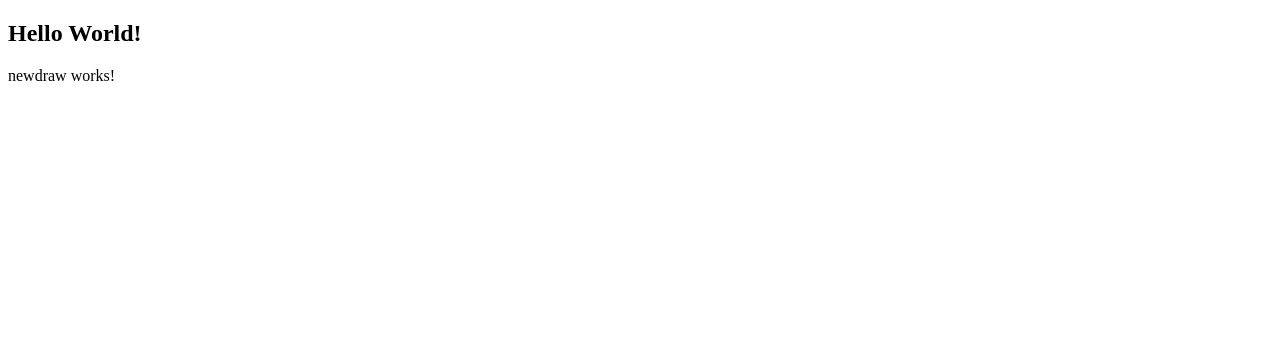
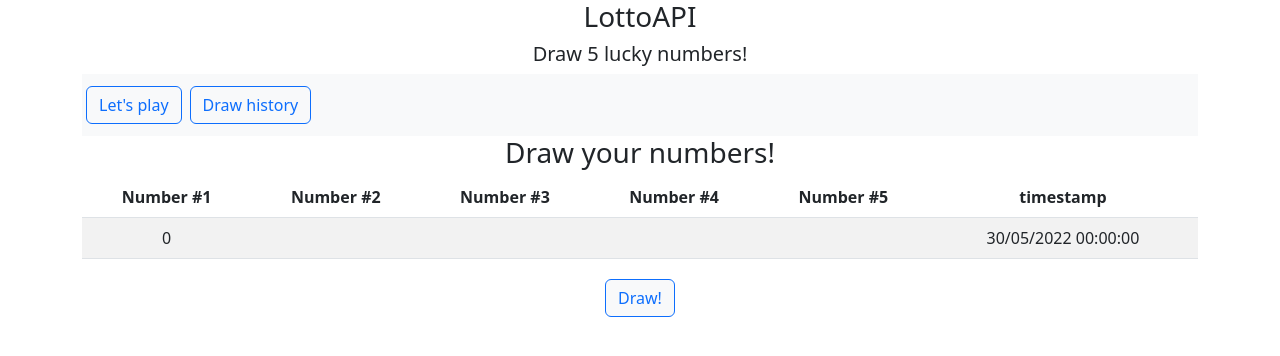
Before and after one commit to SzymonSobiks/LottoAPI, an Angular app in the folder ui/LottoUI/: page /newdraw in a window 1280 px wide. Shown: the top 356 px of the page. Built offline with nearby package versions, Linux system fonts and the light colour scheme.

Commit message:
Add table for drawhistory component

```diff
--- a/ui/LottoUI/src/app/app.component.html
+++ b/ui/LottoUI/src/app/app.component.html
@@ -1,3 +1,19 @@
-<h2>Hello World!</h2>
+<div class="container">
 
-<router-outlet></router-outlet>
+  <h3 class="d-flex justify-content-center">LottoAPI</h3>
+  <h5 class="d-flex justify-content-center">Draw 5 lucky numbers!</h5>
+
+  <nav class="navbar navbar-expand-sm bg-light navbar-dark">
+      <ul class="navbar-nav">
+          <li class="nav-item">
+              <button routerLink="newdraw" class="m-1 btn btn-light btn-outline-primary" Button>Let's play</button>
+          </li>
+          <li class="nav-item">
+              <button routerLink="drawhistory" class="m-1 btn btn-light btn-outline-primary" Button>Draw history</button>
+          </li>
+      </ul>
+  </nav>
+
+  <router-outlet></router-outlet>
+
+  </div>
--- a/ui/LottoUI/src/app/drawhistory/drawhistory.component.html
+++ b/ui/LottoUI/src/app/drawhistory/drawhistory.component.html
@@ -1 +1,24 @@
-<p>drawhistory works!</p>
+<table class="table text-center table-striped">
+    <thead>
+        <tr>
+            <!-- <th>Id</th> -->
+            <th>Number #1</th>
+            <th>Number #2</th>
+            <th>Number #3</th>
+            <th>Number #4</th>
+            <th>Number #5</th>
+            <th>Timestamp</th>
+        </tr>
+    </thead>
+    <tbody>
+        <tr *ngFor="let dataItem of DrawList">
+            <!-- <td>{{dataItem.DrawId}}</td> -->
+            <td>{{dataItem.DrawNumber1}}</td>
+            <td>{{dataItem.DrawNumber2}}</td>
+            <td>{{dataItem.DrawNumber3}}</td>
+            <td>{{dataItem.DrawNumber4}}</td>
+            <td>{{dataItem.DrawNumber5}}</td>
+            <td>{{dataItem.DrawDateTime}}</td>
+        </tr>
+    </tbody>
+</table>
--- a/ui/LottoUI/src/app/drawhistory/drawhistory.component.ts
+++ b/ui/LottoUI/src/app/drawhistory/drawhistory.component.ts
@@ -1,4 +1,15 @@
 import { Component, OnInit } from '@angular/core';
+import { SharedService } from 'src/app/shared.service';
+
+export interface Draw {
+  DrawId: number;
+  DrawNumber1: number;
+  DrawNumber2: number;
+  DrawNumber3: number;
+  DrawNumber4: number;
+  DrawNumber5: number;
+  DrawDateTime: Date;
+}
 
 @Component({
   selector: 'app-drawhistory',
@@ -7,9 +18,18 @@ import { Component, OnInit } from '@angular/core';
 })
 export class DrawhistoryComponent implements OnInit {
 
-  constructor() { }
+  constructor(private service:SharedService) { }
+
+  DrawList:any=[];
 
   ngOnInit(): void {
+    this.refreshDrawList();
+  }
+
+  refreshDrawList(){
+    this.service.getDrawList().subscribe(data=>{
+      this.DrawList=data;
+    });
   }
 
 }
--- a/ui/LottoUI/src/app/newdraw/newdraw.component.html
+++ b/ui/LottoUI/src/app/newdraw/newdraw.component.html
@@ -1 +1 @@
-<p>newdraw works!</p>
+<app-showlast-draw></app-showlast-draw>
--- a/ui/LottoUI/src/app/newdraw/showlast-draw/showlast-draw.component.html
+++ b/ui/LottoUI/src/app/newdraw/showlast-draw/showlast-draw.component.html
@@ -1 +1,29 @@
-<p>showlast-draw works!</p>
+<h3 class="d-flex justify-content-center">Draw your numbers!</h3>
+<table class="table text-center table-striped">
+    <thead>
+        <tr>
+            <!-- <th>ID</th> -->
+            <th>Number #1</th>
+            <th>Number #2</th>
+            <th>Number #3</th>
+            <th>Number #4</th>
+            <th>Number #5</th>
+            <th>timestamp</th>
+        </tr>
+    </thead>
+    <tbody>
+        <tr *ngFor="let dataItem of draw">
+            <!-- <td>{{dataItem.drawId}}</td> -->
+            <td>{{dataItem.numbers}}</td>
+            <td>{{dataItem.numbers[1]}}</td>
+            <td>{{dataItem.numbers[2]}}</td>
+            <td>{{dataItem.numbers[3]}}</td>
+            <td>{{dataItem.numbers[4]}}</td>
+            <td>{{dataItem.timestamp}}</td>
+        </tr>
+    </tbody>
+</table>
+
+<div class=" d-flex justify-content-center">
+    <button (click)="addDraw()" class="m-1 btn btn-light btn-outline-primary" Button>{{text}}</button>
+</div>
--- a/ui/LottoUI/src/app/newdraw/showlast-draw/showlast-draw.component.ts
+++ b/ui/LottoUI/src/app/newdraw/showlast-draw/showlast-draw.component.ts
@@ -1,4 +1,5 @@
 import { Component, OnInit } from '@angular/core';
+import { SharedService } from 'src/app/shared.service';
 
 @Component({
   selector: 'app-showlast-draw',
@@ -7,9 +8,52 @@ import { Component, OnInit } from '@angular/core';
 })
 export class ShowlastDrawComponent implements OnInit {
 
-  constructor() { }
+  isFirstDraw: any  = true;
+  text = 'Draw!';
+
+  constructor(private service:SharedService) { }
+
+
+
+  draw:any=[
+    {name: 'defaultDraw', drawId: 0, numbers: 0, timestamp: '30/05/2022 00:00:00'}
+  ];
+
+
 
   ngOnInit(): void {
   }
 
+  addDraw() {
+
+     // for (let i = 0; i < 5; i++) {
+    //   this.draw.numbers[i] = Math.floor(Math.random() * 51);
+    // }
+
+    var number = Math.floor(Math.random() * 51);
+
+    const dateNow = new Date();
+
+    var timestamp = dateNow;
+
+
+
+    // this.ngOnInit();
+
+    var val = {
+              DrawNumber:number,DrawDateTime:timestamp};
+
+              this.service.addDraw(val).subscribe(res=>{
+                alert(res.toString());
+              });
+
+    this.draw=[
+          {drawId: 0, numbers: number, timestamp: timestamp.toLocaleString().replace(',', '')}
+    ];
+
+    if(this.isFirstDraw){
+        this.text = 'Draw again!';
+        this.isFirstDraw = false;
+    }
+  }
 }
--- a/ui/LottoUI/src/index.html
+++ b/ui/LottoUI/src/index.html
@@ -5,9 +5,11 @@
   <title>LottoUI</title>
   <base href="/">
   <meta name="viewport" content="width=device-width, initial-scale=1">
+  <link href="https://cdn.jsdelivr.net/npm/bootstrap@5.2.0-beta1/dist/css/bootstrap.min.css" rel="stylesheet" integrity="sha384-0evHe/X+R7YkIZDRvuzKMRqM+OrBnVFBL6DOitfPri4tjfHxaWutUpFmBp4vmVor" crossorigin="anonymous">
   <link rel="icon" type="image/x-icon" href="favicon.ico">
 </head>
 <body>
   <app-root></app-root>
+  <script src="https://cdn.jsdelivr.net/npm/bootstrap@5.2.0-beta1/dist/js/bootstrap.bundle.min.js" integrity="sha384-pprn3073KE6tl6bjs2QrFaJGz5/SUsLqktiwsUTF55Jfv3qYSDhgCecCxMW52nD2" crossorigin="anonymous"></script>
 </body>
 </html>
```
